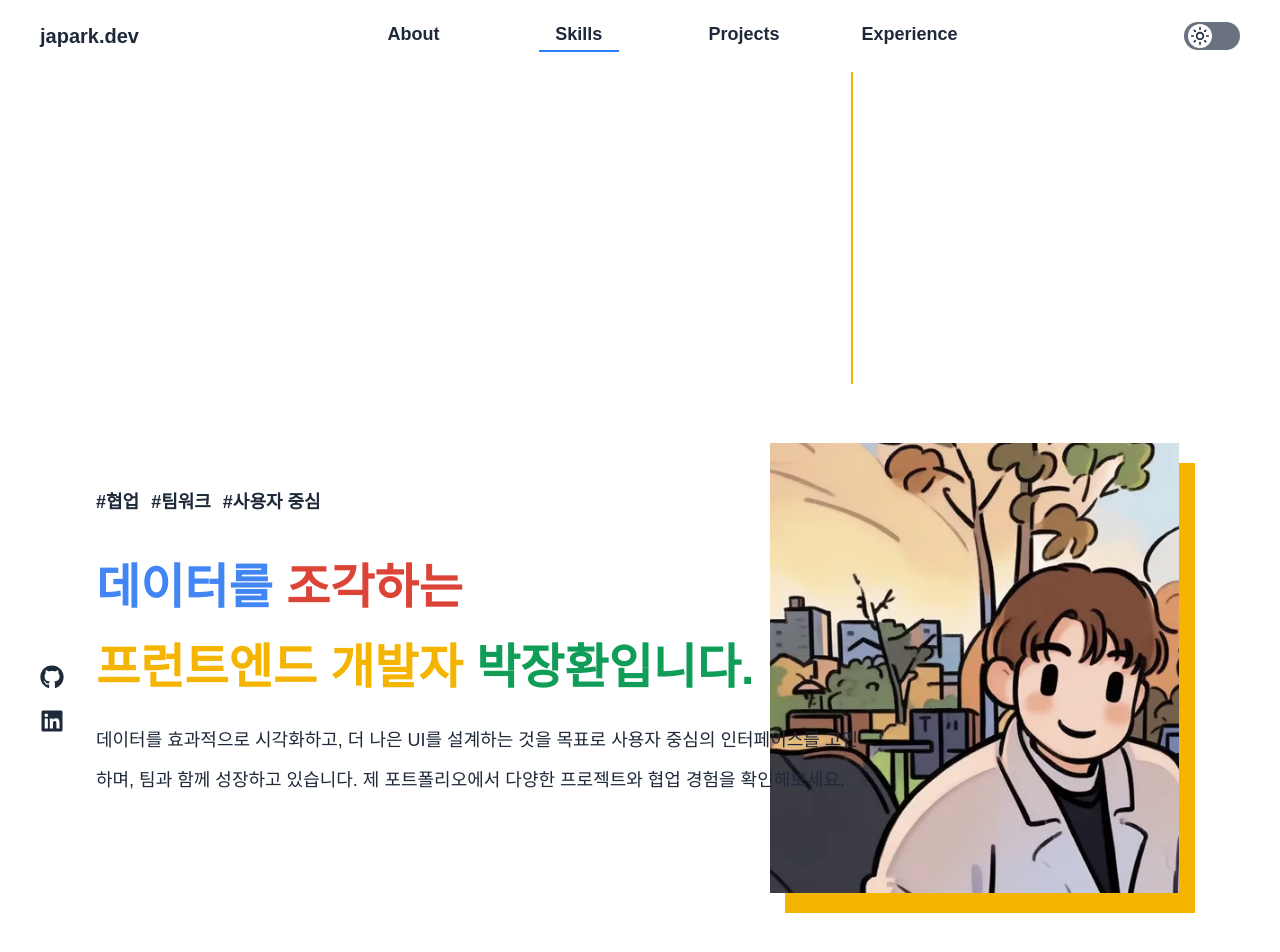
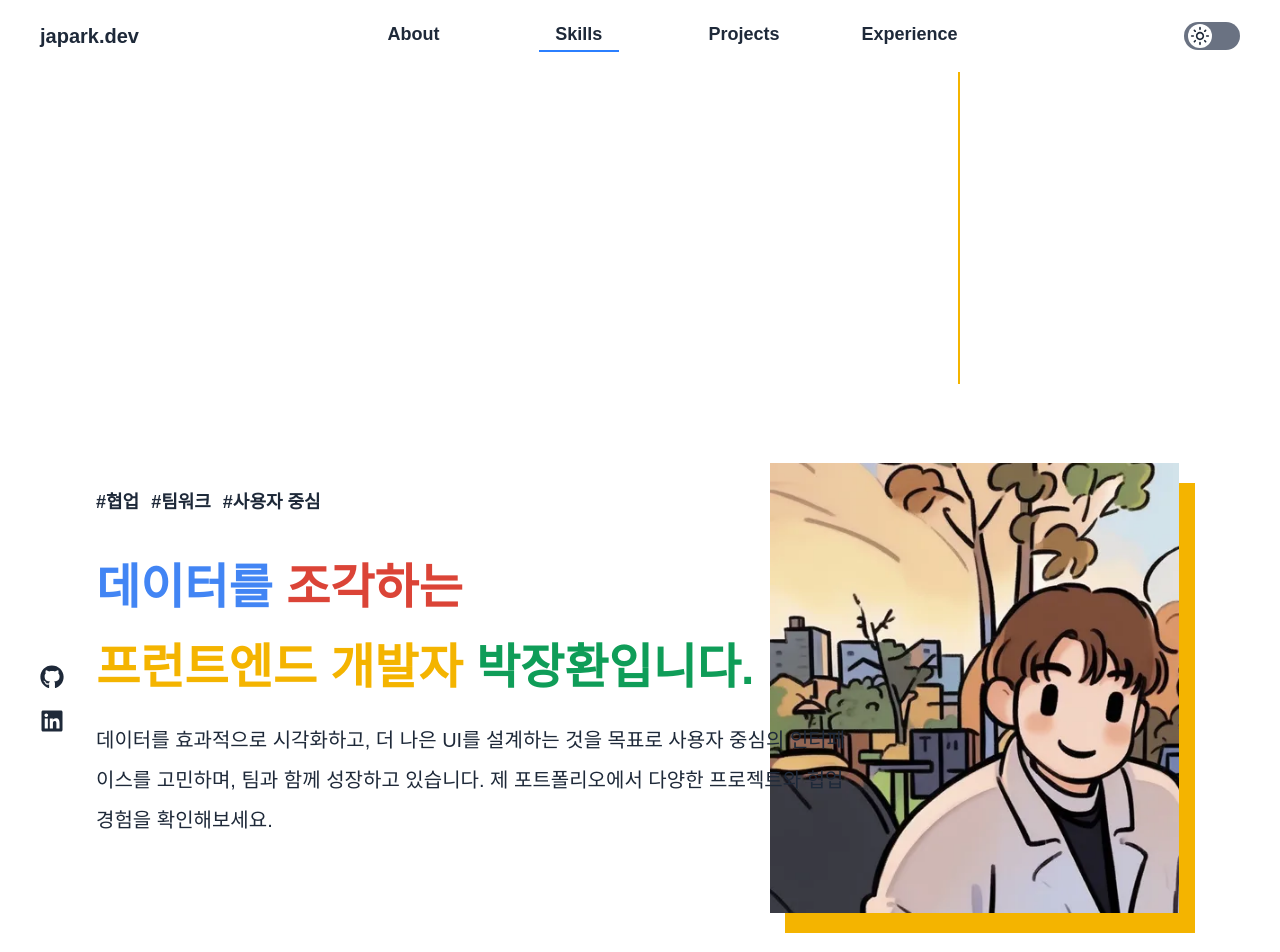
Before and after one commit to JangHwanPark/JangHwan-Portfolio, a React (Vite) app: page /about in a window 1280 px wide. Shown: the top 952 px of the page. Built offline with nearby package versions, Linux system fonts and the light colour scheme; a web font is replaced by a local one.

Commit message:
:art: chore - About 반응형 작업 (1280px - xl)

```diff
--- a/src/layout/RootLayout.tsx
+++ b/src/layout/RootLayout.tsx
@@ -38,7 +38,7 @@ const RootLayout = () => {
         <Header />
         <main className={classes}>
           {/*<Home />*/}
-          <LinearLine className='w-8/12'/>
+          <LinearLine className='w-8/12 xl:w-9/12'/>
           <About />
           <CurveLine
             firstClass='w-6/12 ml-72'
--- a/src/pages/About.tsx
+++ b/src/pages/About.tsx
@@ -3,7 +3,6 @@ import { useGSAP } from "@gsap/react";
 import { gsap } from "gsap";
 import Tags from "../components/Tags/Tags";
 import { useScroll } from "../providers/ScrollProvider";
-import clsx from "clsx";
 import profileImg from "../assets/images/p1.webp";
 
 const tags = [
@@ -61,17 +60,8 @@ const About = () => {
     });
   }, []);
 
-  const connClass = clsx(
-    'mt-[74px] py-16 lg:py-0 w-full px-4 sm:px-8 sm:max-w-3xl md:max-w-6xl xl:max-w-7xl mx-auto',
-    'flex flex-col-reverse items-center justify-center gap-3 lg:gap-10',
-    'lg:flex-row lg:mb-10',);
-
-  const imgClass = clsx(
-    'w-62 h-62 lg:w-[450px] xl:w-[410px] lg:h-[450px] object-cover ',
-    'rounded-full lg:rounded-none relative z-10',)
-
   return (
-    <section ref={sections.about} id='about' className={connClass}>
+    <section ref={sections.about} id='about' className='mt-[74px] py-16 lg:py-0 w-full px-4 sm:px-8 sm:max-w-3xl md:max-w-6xl xl:max-w-7xl mx-auto flex flex-col-reverse items-center justify-center gap-3 lg:gap-10 lg:flex-row lg:mb-10 xl:mb-0'>
       {/* intro */}
       <div className='relative flex flex-col items-center justify-center gap-10'>
         <article className="mb-0 lg:relative lg:mb-10 xl:mb-52 lg:left-16 font-semibold leading-8">
@@ -82,7 +72,7 @@ const About = () => {
             <span className='text-c-yellow'>프런트엔드 개발자</span>
             <span className='text-c-green'> 박장환입니다.</span>
           </h2>
-          <p ref={textRef} className="md:relative md:z-20 xs:text-sm sm:text-base max-w-3xl lg:text-lg leading-8 lg:leading-10 font-normal">
+          <p ref={textRef} className="md:relative md:z-20 xs:text-sm sm:text-base max-w-3xl lg:text-lg xl:text-xl leading-8 lg:leading-10 font-normal">
             데이터를 효과적으로 시각화하고, 더 나은 UI를 설계하는 것을 목표로
             사용자 중심의 인터페이스를 고민하며, 팀과 함께 성장하고 있습니다.
             제 포트폴리오에서 다양한 프로젝트와 협업 경험을 확인해보세요.
@@ -92,7 +82,7 @@ const About = () => {
       {/* Image */}
       <div className='lg:relative lg:right-16'>
         <div className="lg:w-[350px] xl:w-[410px] lg:h-[450px] bg-c-yellow md:absolute lg:top-[10px] lg:left-[5px] xl:top-[-30px] xl:left-[10px] md:z-0] "></div>
-        <img ref={imgRef} className={imgClass} src={profileImg} alt="Profile" />
+        <img ref={imgRef} src={profileImg} alt="Profile" className='w-62 h-62 lg:w-[450px] xl:w-[410px] lg:h-[450px] object-cover rounded-full lg:rounded-none relative z-10'/>
       </div>
     </section>
   );
```
